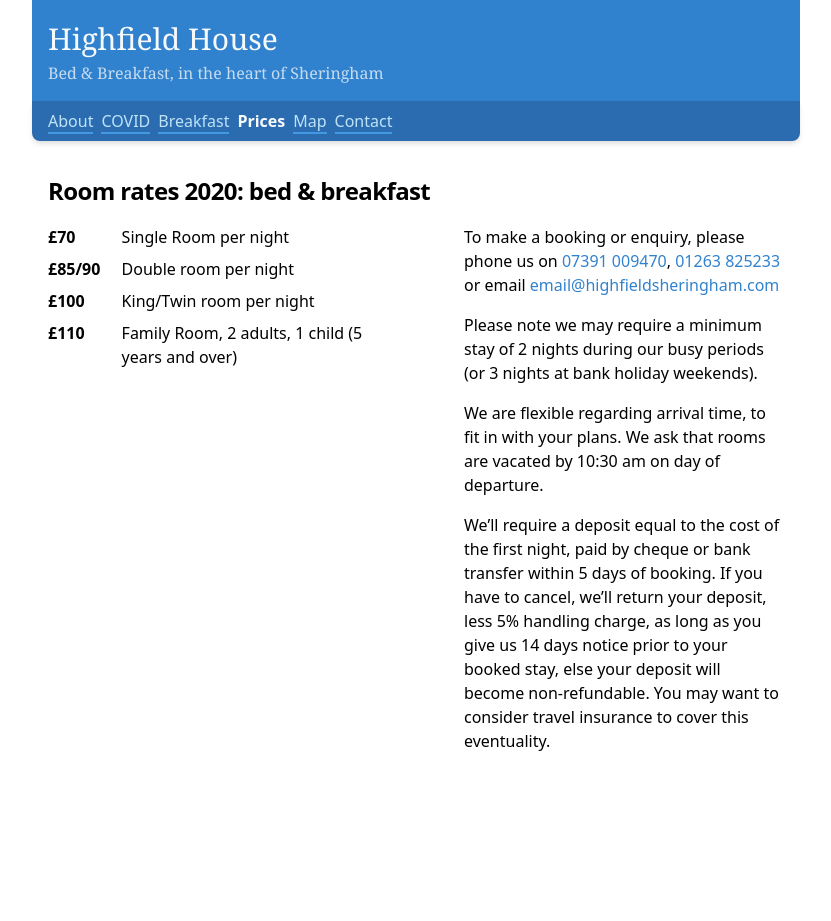
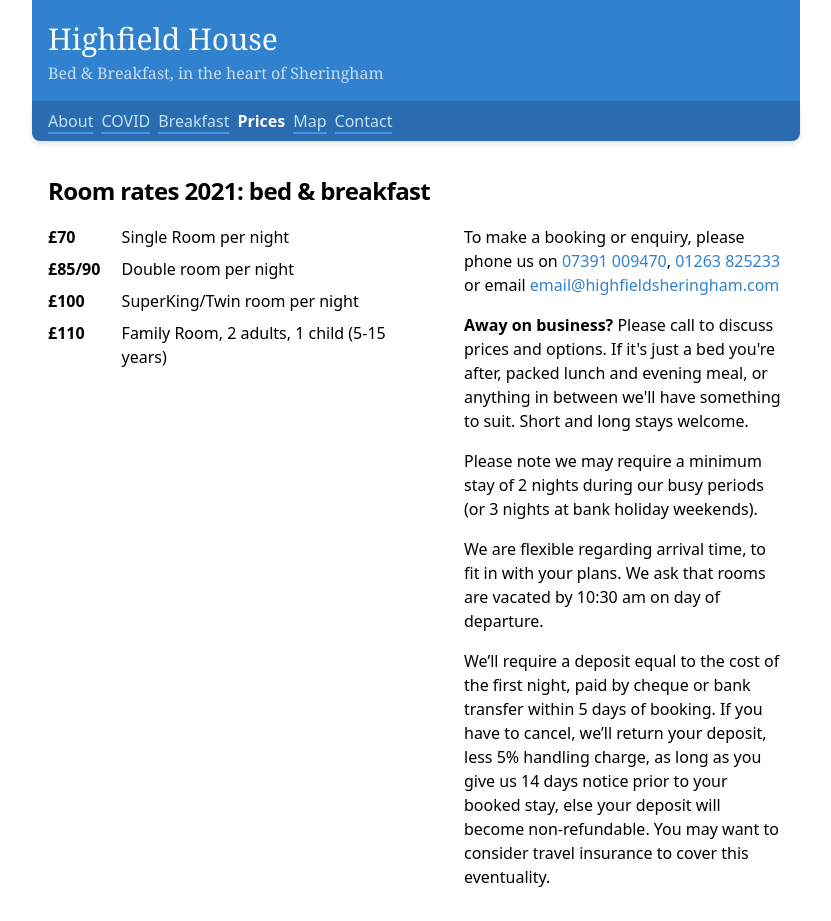
Before and after one commit to highfieldhouse/website, a Next.js app: page /prices in a window 1280 px wide. Shown: the whole page, without its empty margins (224-1055 px from the left). Before the commit the page ends 800 px from the top, so only its background shows below. Built offline with nearby package versions, Linux system fonts and the light colour scheme.

Commit message:
March updates

```diff
--- a/pages/breakfast.tsx
+++ b/pages/breakfast.tsx
@@ -25,6 +25,7 @@ export default function Page() {
               <li>Vegetarian/Vegan options.</li>
               <li>Eggs Benedict, with bacon or salmon,  our rich Hollandaise sauce freshly made each morning.</li>
               <li>Scrambled or Poached Eggs on toast with some smoked salmon if you fancy.</li>
+              <li>Smoked kipper served with scrambled eggs, baked tomato and bread &amp; butter.</li>
               <li>Toasted white or wholemeal bread.</li>
               <li>Selection of jams and marmalade.</li>
             </ul>
--- a/pages/contact-us.tsx
+++ b/pages/contact-us.tsx
@@ -11,7 +11,7 @@ export default function Page() {
         <h2>Contact us</h2>
         <p>To make a booking or enquiry, please get in touch:</p>
         <ul className="list">
-          <li>Call <a href="tel:+447391009470">07391 009470</a> or <a href="tel:+441263825233">01263 825233</a>.</li>
+          <li>Call <a href="tel:+441263825233">01263 825233</a> or <a href="tel:+447391009470">07391 009470</a>.</li>
           <li>Email <a href="mailto:email@highfieldsheringham.com">email@highfieldsheringham.com</a></li>
         </ul>
       </main>
--- a/pages/index.tsx
+++ b/pages/index.tsx
@@ -24,7 +24,12 @@ export default function Page() {
           <div className="flex-1 md:mr-16">
             <p>A lovely spacious Edwardian Bed &amp; Breakfast in the heart of Sheringham, quietly tucked away yet just a stones throw to the <strong>town centre</strong>, <strong>beach</strong>, <strong>coastal path</strong>, <strong>rail station</strong> and <strong>golf course</strong>.</p>
             <div className="bg-orange-200 border-l-4 border-orange-500 text-orange-700 px-4 py-2 mb-4" role="alert">
-              <p className="m-0">Highfield is proudly rated &ldquo;Exceptional&rdquo; on <a href="https://www.booking.com/hotel/gb/highfield-guest-house-sheringham.en-gb.html">Booking.com</a> and 5/5 on <a href="https://www.tripadvisor.co.uk/Hotel_Review-g503736-d1835083-Reviews-Highfield_Guest_House-Sheringham_Norfolk_East_Anglia_England.html">TripAdvisor</a>.</p>
+              <p className="m-0">
+                <strong>New for 2021</strong><br />
+                <strong>We're opening our garden for food &amp; drink!</strong><br />
+                A lovely suntrap in the summer, open from mid June to mid Sept.<br />
+                We're fully licensed to serve alcohol and can't wait to share our gorgeous garden with you.
+              </p>
             </div>
             <p>We’d love for you to come and stay with us - you’ll get the very best of good ole Norfolk hospitality, with a great nights sleep in one of our quiet en-suite bedrooms and a breakfast to write home about.</p>
             <p><strong>Sheringham town</strong> is an absolute must see, there really is something for everyone, from our blue flag beach with lovely promenade to our steam railway, which never fails to enthral, whatever your age.</p>
--- a/pages/prices.tsx
+++ b/pages/prices.tsx
@@ -8,18 +8,19 @@ export default function Page() {
       </Head>
 
       <main>
-        <h2>Room rates 2020: bed &amp; breakfast</h2>
+        <h2>Room rates 2021: bed &amp; breakfast</h2>
         <div className="md:flex">
           <div className="flex-1 mr-16">
             <ul className="prices">
               <li><span>£70</span> <span>Single Room per night</span></li>
               <li><span>£85/90</span> <span>Double room per night</span></li>
-              <li><span>£100</span> <span>King/Twin room per night</span></li>
-              <li><span>£110</span> <span>Family Room, 2 adults, 1 child (5 years and over)</span></li>
+              <li><span>£100</span> <span>SuperKing/Twin room per night</span></li>
+              <li><span>£110</span> <span>Family Room, 2 adults, 1 child (5-15 years)</span></li>
             </ul>
           </div>
           <div className="flex-1 max-w-xs">
             <p>To make a booking or enquiry, please phone us on <a href="tel:+447391009470">07391 009470</a>, <a href="tel:+441263825233">01263 825233</a> or email <a href="mailto:email@highfieldsheringham.com">email@highfieldsheringham.com</a></p>
+            <p><strong>Away on business?</strong> Please call to discuss prices and options. If it's just a bed you're after, packed lunch and evening meal, or anything in between we'll have something to suit. Short and long stays welcome.</p>
             <p>Please note we may require a minimum stay of 2 nights during our busy periods (or 3 nights at bank holiday weekends).</p>
             <p>We are flexible regarding arrival time, to fit in with your plans. We ask that rooms are vacated by 10:30 am on day of departure.</p>
             <p>We’ll require a deposit equal to the cost of the first night, paid by cheque or bank transfer within 5 days of booking. If you have to cancel, we’ll return your deposit, less 5% handling charge, as long as you give us 14 days notice prior to your booked stay, else your deposit will become non-refundable. You may want to consider travel insurance to cover this eventuality.</p>
```
Also changed, not shown: package.json (line endings or trailing spaces).
